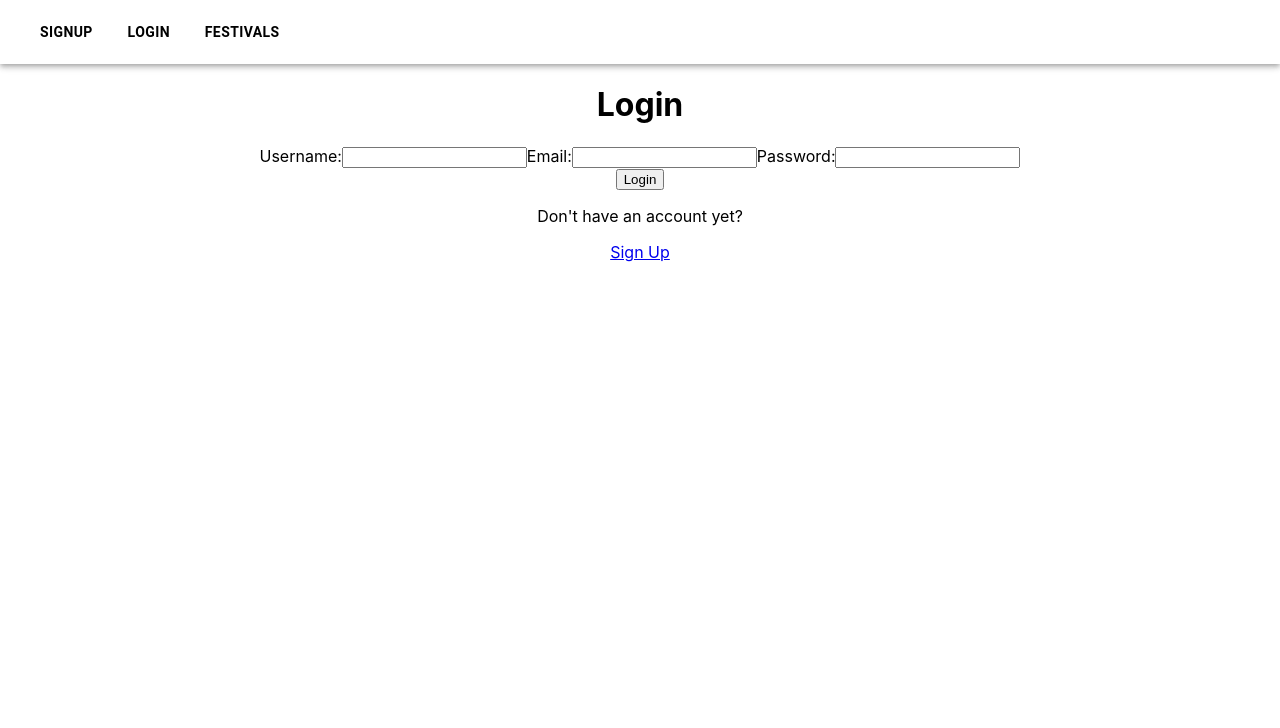
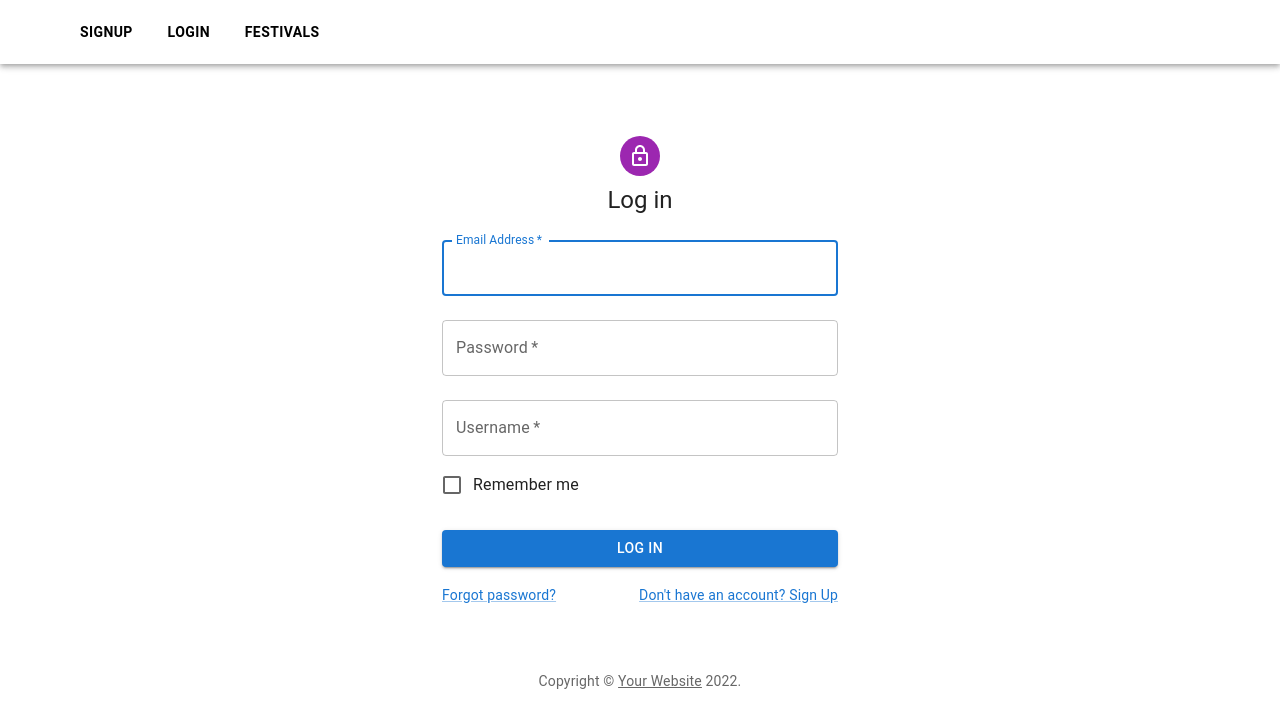
Before and after one commit to ci6803/wobbly-client, a React (Create React App) app: page /login in a window 1280 px wide. Shown: the top 728 px of the page. Built offline with nearby package versions, Linux system fonts and the light colour scheme.

Commit message:
login page style

```diff
--- a/package.json
+++ b/package.json
@@ -5,6 +5,7 @@
   "dependencies": {
     "@emotion/react": "^11.10.4",
     "@emotion/styled": "^11.10.4",
+    "@mui/icons-material": "^5.10.3",
     "@mui/material": "^5.10.4",
     "@testing-library/jest-dom": "^5.16.5",
     "@testing-library/react": "^13.4.0",
--- a/src/App.css
+++ b/src/App.css
@@ -1,38 +1,28 @@
-.App {
-  text-align: center;
+.home-splash {
+  height: 95vh;
+  width: 100vw;
+  z-index: 1;
+  position: fixed;
+  display: flex;
+  justify-content: center;
+  align-items: center;
 }
 
-.App-logo {
-  height: 40vmin;
-  pointer-events: none;
+.home-splash::before {
+  background-image: url("https://images.unsplash.com/photo-1429962714451-bb934ecdc4ec?ixlib=rb-1.2.1&ixid=MnwxMjA3fDB8MHxwaG90by1wYWdlfHx8fGVufDB8fHx8&auto=format&fit=crop&w=1470&q=80");
+  content: "";
+  position: fixed;
+  left: 0;
+  right: 0;
+  z-index: -1;
+  display: block;
+  background-size: cover;
+  width: 100%;
+  height: 100%;
+  filter: brightness(50%);
 }
 
-@media (prefers-reduced-motion: no-preference) {
-  .App-logo {
-    animation: App-logo-spin infinite 20s linear;
-  }
+.card {
+  position: fixed;
+  margin-top: 500rem;
 }
-
-.App-header {
-  background-color: #282c34;
-  min-height: 100vh;
-  display: flex;
-  flex-direction: column;
-  align-items: center;
-  justify-content: center;
-  font-size: calc(10px + 2vmin);
-  color: white;
-}
-
-.App-link {
-  color: #61dafb;
-}
-
-@keyframes App-logo-spin {
-  from {
-    transform: rotate(0deg);
-  }
-  to {
-    transform: rotate(360deg);
-  }
-}
--- a/src/components/Navbar.js
+++ b/src/components/Navbar.js
@@ -1,47 +1,109 @@
-import * as React from 'react';
-import { useContext } from 'react';
-import AppBar from '@mui/material/AppBar';
-import Box from '@mui/material/Box';
-import Toolbar from '@mui/material/Toolbar';
-import Container from '@mui/material/Container';
-import { Link } from 'react-router-dom';
-import { motion } from 'framer-motion';
-import { AuthContext } from '../context/auth.context';
-import Button from '@mui/material/Button';
+import * as React from "react";
+import { useContext } from "react";
+import { Link } from "react-router-dom";
+import { motion } from "framer-motion";
+import { AuthContext } from "../context/auth.context";
+import AppBar from "@mui/material/AppBar";
+import Box from "@mui/material/Box";
+import Toolbar from "@mui/material/Toolbar";
+import Container from "@mui/material/Container";
+import Button from "@mui/material/Button";
 
 const ResponsiveAppBar = () => {
-
-  const { isLoggedIn,logOutUser } = useContext(AuthContext);
+  const { isLoggedIn, logOutUser } = useContext(AuthContext);
 
   return (
-    <motion.div initial={{y: -50}} animate={{y:0}}>
-      <AppBar position="static" sx={{background: 'transparent'}}>
-      <Container maxWidth="xl">
+    <motion.div initial={{ y: -50 }} animate={{ y: 0 }}>
+      <AppBar position="static" sx={{ background: "transparent" }}>
+        <Container>
           <Toolbar disableGutters>
             {isLoggedIn && (
-            <Box sx={{ flexGrow: 1, display: { xs: 'none', md: 'flex' }}}>
-              <Button sx={{ my: 2, color: 'black', display: 'block', margin: 1}}>
-                <Link style={{textDecoration: 'none', color: 'black'}} to='/'><strong>HOME</strong></Link>
+              <Box
+                sx={{
+                  flexGrow: 1,
+                  display: { xs: "none", md: "flex" },
+                }}
+              >
+                <div>
+                  <Button
+                    sx={{ my: 2, color: "black", display: "block", margin: 1 }}
+                  >
+                    <Link
+                      style={{ textDecoration: "none", color: "black" }}
+                      to="/"
+                    >
+                      <strong>HOME</strong>
+                    </Link>
                   </Button>
-              <Button sx={{ my: 2, color: 'black', display: 'block', margin: 1}}>
-                <Link style={{textDecoration: 'none', color: 'black'}} to='/festival'><strong>FESTIVALS</strong></Link>
+                  <Button
+                    sx={{ my: 2, color: "black", display: "block", margin: 1 }}
+                  >
+                    <Link
+                      style={{ textDecoration: "none", color: "black" }}
+                      to="/festival"
+                    >
+                      <strong>FESTIVALS</strong>
+                    </Link>
                   </Button>
-              <Button sx={{ my: 2, color: 'black', display: 'block', margin: 1 }}>
-                <Link style={{textDecoration: 'none', color: 'black'}} to='/profile'><strong>PROFILE</strong></Link>
+                  <Button
+                    sx={{ my: 2, color: "black", display: "block", margin: 1 }}
+                  >
+                    <Link
+                      style={{ textDecoration: "none", color: "black" }}
+                      to="/profile"
+                    >
+                      <strong>PROFILE</strong>
+                    </Link>
                   </Button>
-              <Button onClick={logOutUser} sx={{ my: 2, color: 'white', display: 'flex', background: '#d77a61', margin: 1, '&:hover': { backgroundColor: '#0a0a0a', color: 'white'}}}><strong>LOGOUT</strong></Button>
+                </div>
+                <div>
+                  <Button
+                    onClick={logOutUser}
+                    sx={{
+                      my: 2,
+                      color: "white",
+                      alignSelf: "flex-end",
+                      background: "#d77a61",
+                      margin: 1,
+                      "&:hover": { backgroundColor: "#0a0a0a", color: "white" },
+                    }}
+                  >
+                    <strong>LOGOUT</strong>
+                  </Button>
+                </div>
               </Box>
             )}
             {!isLoggedIn && (
-           <Box sx={{display: 'flex', alignItems: 'center'}}>
-            <Button sx={{ my: 2, color: 'black', display: 'block', margin: 1 }}>
-              <Link style={{textDecoration: 'none', color: 'black'}} to='/signup'><strong>SIGNUP</strong></Link>
+              <Box sx={{ display: "flex", alignItems: "center" }}>
+                <Button
+                  sx={{ my: 2, color: "black", display: "block", margin: 1 }}
+                >
+                  <Link
+                    style={{ textDecoration: "none", color: "black" }}
+                    to="/signup"
+                  >
+                    <strong>SIGNUP</strong>
+                  </Link>
                 </Button>
-            <Button sx={{ my: 2, color: 'black', display: 'block', margin: 1}}>
-            <Link style={{textDecoration: 'none', color: 'black'}} to='/login'><strong>LOGIN</strong></Link>
+                <Button
+                  sx={{ my: 2, color: "black", display: "block", margin: 1 }}
+                >
+                  <Link
+                    style={{ textDecoration: "none", color: "black" }}
+                    to="/login"
+                  >
+                    <strong>LOGIN</strong>
+                  </Link>
                 </Button>
-            <Button sx={{ my: 2, color: 'black', display: 'block', margin: 1}}>
-              <Link style={{textDecoration: 'none', color: 'black'}} to='/festival'><strong>FESTIVALS</strong></Link>
+                <Button
+                  sx={{ my: 2, color: "black", display: "block", margin: 1 }}
+                >
+                  <Link
+                    style={{ textDecoration: "none", color: "black" }}
+                    to="/festival"
+                  >
+                    <strong>FESTIVALS</strong>
+                  </Link>
                 </Button>
               </Box>
             )}
--- a/src/pages/HomePage.js
+++ b/src/pages/HomePage.js
@@ -1,9 +1,143 @@
 import React from "react";
+import "../App.css";
+import AppBar from "@mui/material/AppBar";
+import Button from "@mui/material/Button";
+import Card from "@mui/material/Card";
+import CardActions from "@mui/material/CardActions";
+import CardContent from "@mui/material/CardContent";
+import CardMedia from "@mui/material/CardMedia";
+import CssBaseline from "@mui/material/CssBaseline";
+import Grid from "@mui/material/Grid";
+import Stack from "@mui/material/Stack";
+import Box from "@mui/material/Box";
+import Toolbar from "@mui/material/Toolbar";
+import Typography from "@mui/material/Typography";
+import Container from "@mui/material/Container";
+import Link from "@mui/material/Link";
+import { createTheme, ThemeProvider } from "@mui/material/styles";
+
+function Copyright() {
+  return (
+    <Typography variant="body2" color="text.secondary" align="center">
+      {"Copyright © "}
+      <Link color="inherit" href="https://mui.com/">
+        Your Website
+      </Link>{" "}
+      {new Date().getFullYear()}
+      {"."}
+    </Typography>
+  );
+}
+
+const cards = [1, 2, 3, 4, 5, 6, 7, 8, 9];
+
+const theme = createTheme();
 
 export default function HomePage() {
   return (
-    <div>
-      <p>HomePage</p>
-    </div>
+    <ThemeProvider theme={theme}>
+      <CssBaseline />
+      {/* <AppBar position="relative">
+        <Toolbar>
+          <Typography variant="h6" color="inherit" noWrap>
+            Wobbly
+          </Typography>
+        </Toolbar>
+      </AppBar> */}
+      <main>
+        <Box
+          sx={{
+            bgcolor: "background.paper",
+            pt: 8,
+            pb: 6,
+          }}
+        >
+          <div className="home-splash">
+            <Container maxWidth="sm">
+              <Typography
+                component="h1"
+                variant="h2"
+                align="center"
+                color="text.primary"
+                gutterBottom
+              >
+                Wobbly
+              </Typography>
+              <Typography
+                variant="h5"
+                align="center"
+                color="text.secondary"
+                paragraph
+              >
+                a platform for festival lovers
+              </Typography>
+              <Stack
+                sx={{ pt: 4 }}
+                direction="row"
+                spacing={2}
+                justifyContent="center"
+              >
+                <Button variant="contained">See festivals</Button>
+                <Button variant="outlined">Create a festivals</Button>
+              </Stack>
+            </Container>
+          </div>
+        </Box>
+        <Container sx={{ py: 8 }} maxWidth="md" className="card">
+          <Grid container spacing={4}>
+            {cards.map((card) => (
+              <Grid item key={card} xs={12} sm={6} md={4}>
+                <Card
+                  sx={{
+                    height: "100%",
+                    display: "flex",
+                    flexDirection: "column",
+                  }}
+                >
+                  <CardMedia
+                    component="img"
+                    sx={{
+                      // 16:9
+                      pt: "56.25%",
+                    }}
+                    image="https://source"
+                    alt="random"
+                  />
+                  <CardContent sx={{ flexGrow: 1 }}>
+                    <Typography gutterBottom variant="h5" component="h2">
+                      Heading
+                    </Typography>
+                    <Typography>
+                      This is a media card. You can use this section to describe
+                      the content.
+                    </Typography>
+                  </CardContent>
+                  <CardActions>
+                    <Button size="small">View</Button>
+                    <Button size="small">Edit</Button>
+                  </CardActions>
+                </Card>
+              </Grid>
+            ))}
+          </Grid>
+        </Container>
+      </main>
+      {/* Footer */}
+      <Box sx={{ bgcolor: "background.paper", p: 6 }} component="footer">
+        <Typography variant="h6" align="center" gutterBottom>
+          Footer
+        </Typography>
+        <Typography
+          variant="subtitle1"
+          align="center"
+          color="text.secondary"
+          component="p"
+        >
+          Something here to give the footer a purpose!
+        </Typography>
+        <Copyright />
+      </Box>
+      {/* End footer */}
+    </ThemeProvider>
   );
 }
--- a/src/pages/LoginPage.js
+++ b/src/pages/LoginPage.js
@@ -1,10 +1,42 @@
 import { useState, useContext } from "react";
 import axios from "axios";
-import { Link, useNavigate } from "react-router-dom";
+import { useNavigate } from "react-router-dom";
 import { AuthContext } from "../context/auth.context";
+import Avatar from "@mui/material/Avatar";
+import Button from "@mui/material/Button";
+import CssBaseline from "@mui/material/CssBaseline";
+import TextField from "@mui/material/TextField";
+import FormControlLabel from "@mui/material/FormControlLabel";
+import Checkbox from "@mui/material/Checkbox";
+import Grid from "@mui/material/Grid";
+import Box from "@mui/material/Box";
+import LockOutlinedIcon from "@mui/icons-material/LockOutlined";
+import Typography from "@mui/material/Typography";
+import Container from "@mui/material/Container";
+import Link from "@mui/material/Link";
+import { createTheme, ThemeProvider } from "@mui/material/styles";
 
 const API_URL = "http://localhost:5005";
-//api url
+
+function Copyright(props) {
+  return (
+    <Typography
+      variant="body2"
+      color="text.secondary"
+      align="center"
+      {...props}
+    >
+      {"Copyright © "}
+      <Link color="inherit" href="https://mui.com/">
+        Your Website
+      </Link>{" "}
+      {new Date().getFullYear()}
+      {"."}
+    </Typography>
+  );
+}
+
+const theme = createTheme();
 
 function LoginPage(props) {
   const [email, setEmail] = useState("");
@@ -36,41 +68,97 @@ function LoginPage(props) {
 
   return (
     <div className="LoginPage">
-      <h1>Login</h1>
+      <ThemeProvider theme={theme}>
+        <Container component="main" maxWidth="xs">
+          <CssBaseline />
+          <Box
+            sx={{
+              marginTop: 8,
+              display: "flex",
+              flexDirection: "column",
+              alignItems: "center",
+            }}
+          >
+            <Avatar sx={{ m: 1, bgcolor: "secondary.main" }}>
+              <LockOutlinedIcon />
+            </Avatar>
+            <Typography component="h1" variant="h5">
+              Log in
+            </Typography>
 
-      <form onSubmit={handleLoginSubmit}>
-        <label>Username:</label>
-        <input
-          type="username"
-          name="username"
-          value={username}
-          onChange={(e) => setUsername(e.target.value)}
-        />
+            <Box
+              component="form"
+              onSubmit={handleLoginSubmit}
+              noValidate
+              sx={{ mt: 1 }}
+            >
+              <TextField
+                margin="normal"
+                required
+                fullWidth
+                id="email"
+                type="email"
+                label="Email Address"
+                name="email"
+                value={email}
+                autoComplete="email"
+                autoFocus
+                onChange={(e) => setEmail(e.target.value)}
+              />
+              <TextField
+                margin="normal"
+                required
+                fullWidth
+                name="password"
+                value={password}
+                label="Password"
+                type="password"
+                id="password"
+                autoComplete="current-password"
+                onChange={(e) => setPassword(e.target.value)}
+              />
+              <TextField
+                margin="normal"
+                required
+                fullWidth
+                name="username"
+                value={username}
+                label="Username"
+                type="username"
+                id="username"
+                autoComplete="current-username"
+                onChange={(e) => setUsername(e.target.value)}
+              />
 
-        <label>Email:</label>
-        <input
-          type="email"
-          name="email"
-          value={email}
-          onChange={(e) => setEmail(e.target.value)}
-        />
-
-        <label>Password:</label>
-        <input
-          type="password"
-          name="password"
-          value={password}
-          onChange={(e) => setPassword(e.target.value)}
-        />
-
-        <br />
-
-        <button type="submit">Login</button>
-      </form>
-      {errorMessage && <p className="error-message">{errorMessage}</p>}
-
-      <p>Don't have an account yet?</p>
-      <Link to={"/signup"}> Sign Up</Link>
+              <FormControlLabel
+                control={<Checkbox value="remember" color="primary" />}
+                label="Remember me"
+              />
+              <Button
+                type="submit"
+                fullWidth
+                variant="contained"
+                sx={{ mt: 3, mb: 2 }}
+              >
+                Log In
+              </Button>
+              <Grid container>
+                <Grid item xs>
+                  <Link href="#" variant="body2">
+                    Forgot password?
+                  </Link>
+                </Grid>
+                <Grid item>
+                  <Link href="#" variant="body2">
+                    {"Don't have an account? Sign Up"}
+                  </Link>
+                </Grid>
+              </Grid>
+            </Box>
+          </Box>
+          <Copyright sx={{ mt: 8, mb: 4 }} />
+        </Container>
+      </ThemeProvider>
     </div>
   );
 }
```
Also changed, not shown: 1 other file (tests, documents, lock files or other folders). Lines whose indentation alone changed are shown as unchanged.
